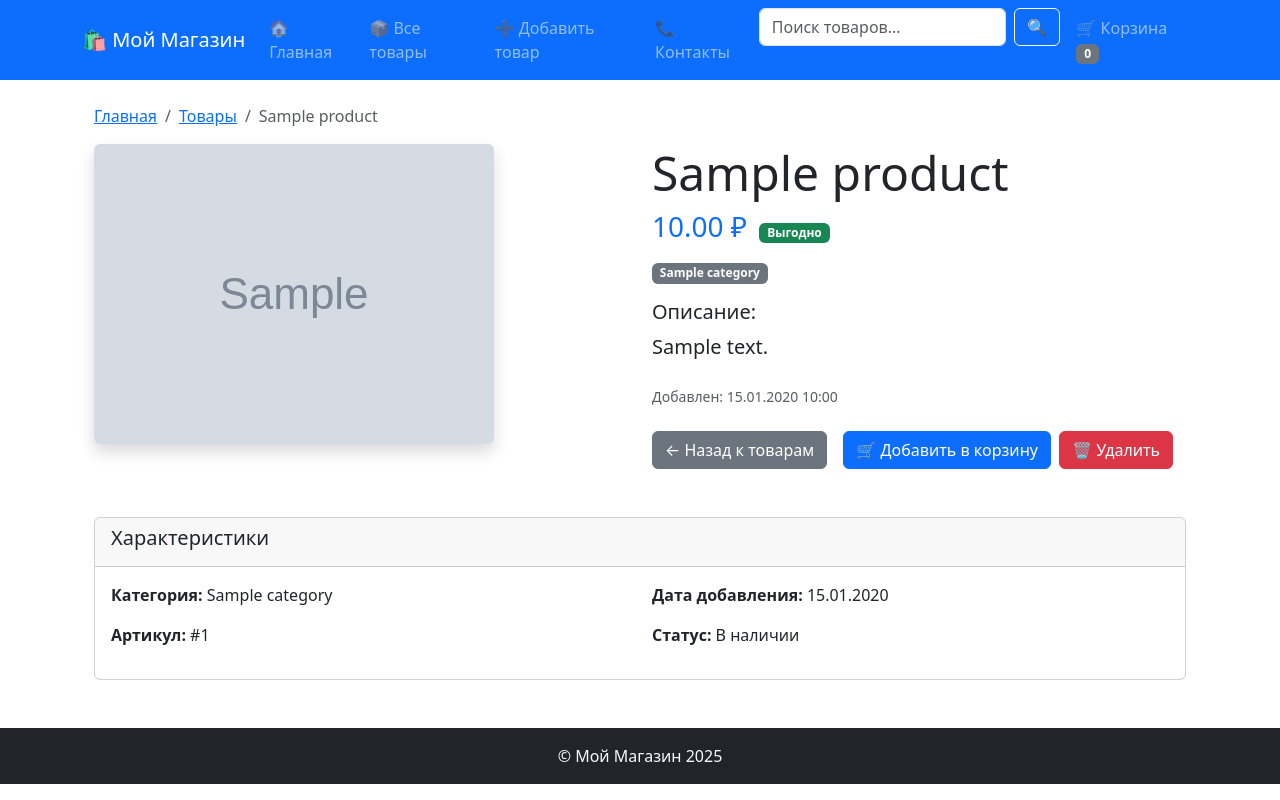
After one commit to Sergey03051980/my_online_store, a Django app: page /product/1/ in a window 1280 px wide. The commit adds this page. Run offline with Django 5.2, Linux system fonts and the light colour scheme; tables that the repository leaves empty hold one stand-in row (values such as "Sample post"); grey boxes marked "Sample" are stand-in pictures.

Commit message:
DZ 24 шаблоны

```diff
--- /dev/null
+++ b/catalog/templates/catalog/base.html
@@ -0,0 +1,30 @@
+<!DOCTYPE html>
+<html lang="ru">
+<head>
+    <meta charset="UTF-8">
+    <meta name="viewport" content="width=device-width, initial-scale=1.0">
+    <title>{% block title %}Мой Магазин{% endblock %}</title>
+    <!-- Bootstrap CSS (ДОБАВЛЯЕМ) -->
+    <link href="https://cdn.jsdelivr.net/npm/bootstrap@5.3.2/dist/css/bootstrap.min.css" rel="stylesheet">
+    <link rel="stylesheet" href="https://cdn.jsdelivr.net/npm/bootstrap-icons@1.11.1/font/bootstrap-icons.css">
+    {% block extra_css %}{% endblock %}
+</head>
+<body>
+    <!-- Подшаблон навигационного меню (УЖЕ ЕСТЬ) -->
+    {% include 'catalog/includes/main_menu.html' %}
+
+    <main class="container my-4"> <!-- Добавляем классы Bootstrap -->
+        {% block content %}
+        {% endblock %}
+    </main>
+
+    <footer class="bg-dark text-light text-center py-3 mt-5"> <!-- Добавляем футер -->
+        <div class="container">
+            &copy; Мой Магазин {% now "Y" %}
+        </div>
+    </footer>
+
+    <!-- Bootstrap JS (ДОБАВЛЯЕМ) -->
+    <script src="https://cdn.jsdelivr.net/npm/bootstrap@5.3.2/dist/js/bootstrap.bundle.min.js"></script>
+</body>
+</html>
--- /dev/null
+++ b/catalog/templates/catalog/includes/main_menu.html
@@ -0,0 +1,68 @@
+<nav class="navbar navbar-expand-lg navbar-dark bg-primary mb-4">
+    <div class="container">
+        <!-- Бренд/логотип -->
+        <a class="navbar-brand" href="{% url 'catalog:home' %}">
+            🛍️ Мой Магазин
+        </a>
+
+        <!-- Кнопка для мобильных устройств -->
+        <button class="navbar-toggler" type="button" data-bs-toggle="collapse"
+                data-bs-target="#navbarNav" aria-controls="navbarNav"
+                aria-expanded="false" aria-label="Переключить навигацию">
+            <span class="navbar-toggler-icon"></span>
+        </button>
+
+        <!-- Навигационное меню -->
+        <div class="collapse navbar-collapse" id="navbarNav">
+            <ul class="navbar-nav me-auto">
+                <!-- Главная -->
+                <li class="nav-item">
+                    <a class="nav-link {% if request.resolver_match.url_name == 'home' %}active{% endif %}"
+                       href="{% url 'catalog:home' %}">
+                        🏠 Главная
+                    </a>
+                </li>
+
+                <!-- Все товары (если есть отдельная страница) -->
+                <li class="nav-item">
+                    <a class="nav-link" href="{% url 'catalog:home' %}">
+                        📦 Все товары
+                    </a>
+                </li>
+
+                <!-- Добавить товар (новая функция) -->
+                <li class="nav-item">
+                    <a class="nav-link {% if request.resolver_match.url_name == 'product_add' %}active{% endif %}"
+                       href="{% url 'catalog:product_add' %}">
+                        ➕ Добавить товар
+                    </a>
+                </li>
+
+                <!-- Контакты -->
+                <li class="nav-item">
+                    <a class="nav-link {% if request.resolver_match.url_name == 'contacts' %}active{% endif %}"
+                       href="{% url 'catalog:contacts' %}">
+                        📞 Контакты
+                    </a>
+                </li>
+            </ul>
+
+            <!-- Правая часть меню (поиск, корзина, пользователь) -->
+            <ul class="navbar-nav">
+                <li class="nav-item">
+                    <form class="d-flex me-2" role="search">
+                        <input class="form-control me-2" type="search"
+                               placeholder="Поиск товаров..." aria-label="Search">
+                        <button class="btn btn-outline-light" type="submit">🔍</button>
+                    </form>
+                </li>
+
+                <li class="nav-item">
+                    <a class="nav-link" href="#">
+                        🛒 Корзина <span class="badge bg-secondary">0</span>
+                    </a>
+                </li>
+            </ul>
+        </div>
+    </div>
+</nav>
--- /dev/null
+++ b/catalog/templates/catalog/product_detail.html
@@ -0,0 +1,109 @@
+{% extends 'catalog/base.html' %}
+
+{% block title %}{{ product.name }} - Мой Магазин{% endblock %}
+
+{% block content %}
+<div class="container mt-4">
+    <!-- Хлебные крошки -->
+    <nav aria-label="breadcrumb">
+        <ol class="breadcrumb">
+            <li class="breadcrumb-item"><a href="{% url 'catalog:home' %}">Главная</a></li>
+            <li class="breadcrumb-item"><a href="{% url 'catalog:home' %}">Товары</a></li>
+            <li class="breadcrumb-item active" aria-current="page">{{ product.name }}</li>
+        </ol>
+    </nav>
+
+    <!-- Карточка товара -->
+    <div class="row">
+        <div class="col-md-6">
+            <!-- Изображение товара -->
+            {% if product.image %}
+                <img src="{{ product.image.url }}" alt="{{ product.name }}" class="img-fluid rounded shadow">
+            {% else %}
+                <div class="bg-light rounded d-flex align-items-center justify-content-center" style="height: 300px;">
+                    <span class="text-muted">Нет изображения</span>
+                </div>
+            {% endif %}
+        </div>
+
+        <div class="col-md-6">
+            <!-- Информация о товаре -->
+            <h1 class="display-5">{{ product.name }}</h1>
+
+            <div class="mb-3">
+                <span class="h3 text-primary">{{ product.price }} ₽</span>
+                {% if product.price < 5000 %}
+                    <span class="badge bg-success ms-2">Выгодно</span>
+                {% endif %}
+            </div>
+
+            <div class="mb-3">
+                <span class="badge bg-secondary">{{ product.category.name }}</span>
+            </div>
+
+            <div class="mb-4">
+                <h5>Описание:</h5>
+                <p class="lead">{{ product.description }}</p>
+            </div>
+
+            <!-- Даты создания и обновления -->
+            <div class="text-muted small mb-4">
+                <div>Добавлен: {{ product.created_at|date:"d.m.Y H:i" }}</div>
+                {% if product.updated_at != product.created_at %}
+                    <div>Обновлен: {{ product.updated_at|date:"d.m.Y H:i" }}</div>
+                {% endif %}
+            </div>
+
+            <!-- Кнопки действий -->
+            <div class="d-grid gap-2 d-md-flex">
+                <a href="{% url 'catalog:home' %}" class="btn btn-secondary me-md-2">
+                    ← Назад к товарам
+                </a>
+                <button class="btn btn-primary">
+                    🛒 Добавить в корзину
+                </button>
+                <a href="{% url 'catalog:product_delete' product.pk %}" class="btn btn-danger">
+                    🗑️ Удалить
+                </a>
+            </div>
+        </div>
+    </div>
+
+    <!-- Дополнительная информация -->
+    <div class="row mt-5">
+        <div class="col-12">
+            <div class="card">
+                <div class="card-header">
+                    <h5>Характеристики</h5>
+                </div>
+                <div class="card-body">
+                    <div class="row">
+                        <div class="col-md-6">
+                            <p><strong>Категория:</strong> {{ product.category.name }}</p>
+                            <p><strong>Артикул:</strong> #{{ product.pk }}</p>
+                        </div>
+                        <div class="col-md-6">
+                            <p><strong>Дата добавления:</strong> {{ product.created_at|date:"d.m.Y" }}</p>
+                            <p><strong>Статус:</strong> В наличии</p>
+                        </div>
+                    </div>
+                </div>
+            </div>
+        </div>
+    </div>
+</div>
+{% endblock %}
+
+{% block extra_css %}
+<style>
+    .breadcrumb {
+        background-color: transparent;
+        padding: 0;
+    }
+
+    .img-fluid {
+        max-height: 500px;
+        object-fit: cover;
+    }
+</style>
+{% endblock %}
--- a/catalog/urls.py
+++ b/catalog/urls.py
@@ -6,4 +6,7 @@ app_name = 'catalog'
 urlpatterns = [
     path('', views.home, name='home'),
     path('contacts/', views.contacts, name='contacts'),
+    path('product/<int:pk>/', views.product_detail, name='product_detail'),
+    path('product/add/', views.product_add, name='product_add'),
+    path('product/delete/<int:pk>/', views.product_delete, name='product_delete'),
 ]
--- a/catalog/views.py
+++ b/catalog/views.py
@@ -1,10 +1,50 @@
-from django.shortcuts import render
-from .models import Product  # Это правильный импорт!
+from django.shortcuts import render, get_object_or_404, redirect
+from django.core.paginator import Paginator
+from django.conf import settings
+from .models import Product
+from .forms import ProductForm
+
 
 def home(request):
-    latest_products = Product.objects.all().order_by('-created_at')[:5]
-    print("Последние 5 продуктов:", [p.name for p in latest_products])
-    return render(request, 'catalog/home.html')
+    products_list = Product.objects.all()
+
+    paginator = Paginator(products_list, settings.ITEMS_PER_PAGE)
+    page_number = request.GET.get('page')
+    page_obj = paginator.get_page(page_number)
+
+    return render(request, 'catalog/home.html', {
+        'page_obj': page_obj,
+    })
+
 
 def contacts(request):
     return render(request, 'catalog/contacts.html')
+
+
+def product_detail(request, pk):
+    product = get_object_or_404(Product, pk=pk)
+    return render(request, 'catalog/product_detail.html', {'product': product})
+
+
+def product_add(request):
+    """Функция для добавления товара"""
+    if request.method == 'POST':
+        form = ProductForm(request.POST, request.FILES)
+        if form.is_valid():
+            form.save()
+            return redirect('catalog:home')  # ← ВАЖНО: используйте правильное имя
+    else:
+        form = ProductForm()
+
+    return render(request, 'catalog/product_form.html', {'form': form})
+
+
+def product_delete(request, pk):
+    """Функция для удаления товара"""
+    product = get_object_or_404(Product, pk=pk)
+
+    if request.method == 'POST':
+        product.delete()
+        return redirect('catalog:home')  # ← Тоже исправьте здесь, если нужно
+
+    return render(request, 'catalog/product_confirm_delete.html', {'product': product})
--- a/config/settings.py
+++ b/config/settings.py
@@ -128,3 +128,5 @@ STATIC_URL = 'static/'
 # https://docs.djangoproject.com/en/5.2/ref/settings/#default-auto-field
 
 DEFAULT_AUTO_FIELD = 'django.db.models.BigAutoField'
+
+ITEMS_PER_PAGE = 9
```
Also changed, not shown: catalog/forms.py (added, +7 -0 lines), catalog/templates/catalog/contacts.html (+15 -28 lines), catalog/templates/catalog/home.html (+51 -30 lines), catalog/templates/catalog/includes/header.html (added, +9 -0 lines), catalog/templates/catalog/product_confirm_delete.html (added, +37 -0 lines), catalog/templates/catalog/product_form.html (added, +23 -0 lines), README.md.
